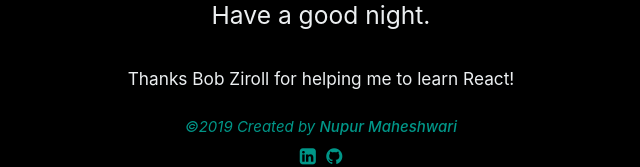
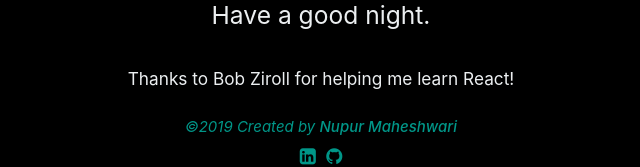
Before and after one commit to NupurM/HelloReact, a React (Create React App) app: page / in a window 1280 px wide. Shown: the part 522-689 px from the top of the page, without its empty margins (319-959 px from the left). Built offline with nearby package versions, Linux system fonts and the light colour scheme.

Commit message:
Change grammer

```diff
--- a/src/components/Footer/Credits.js
+++ b/src/components/Footer/Credits.js
@@ -3,7 +3,7 @@ import React from 'react';
 class Credits extends React.Component{
   render() {
     return (
-      <h6 className="col s12">Thanks Bob Ziroll for helping me to learn React!</h6>
+      <h6 className="col s12">Thanks to Bob Ziroll for helping me learn React!</h6>
     );
   }
 }
```
